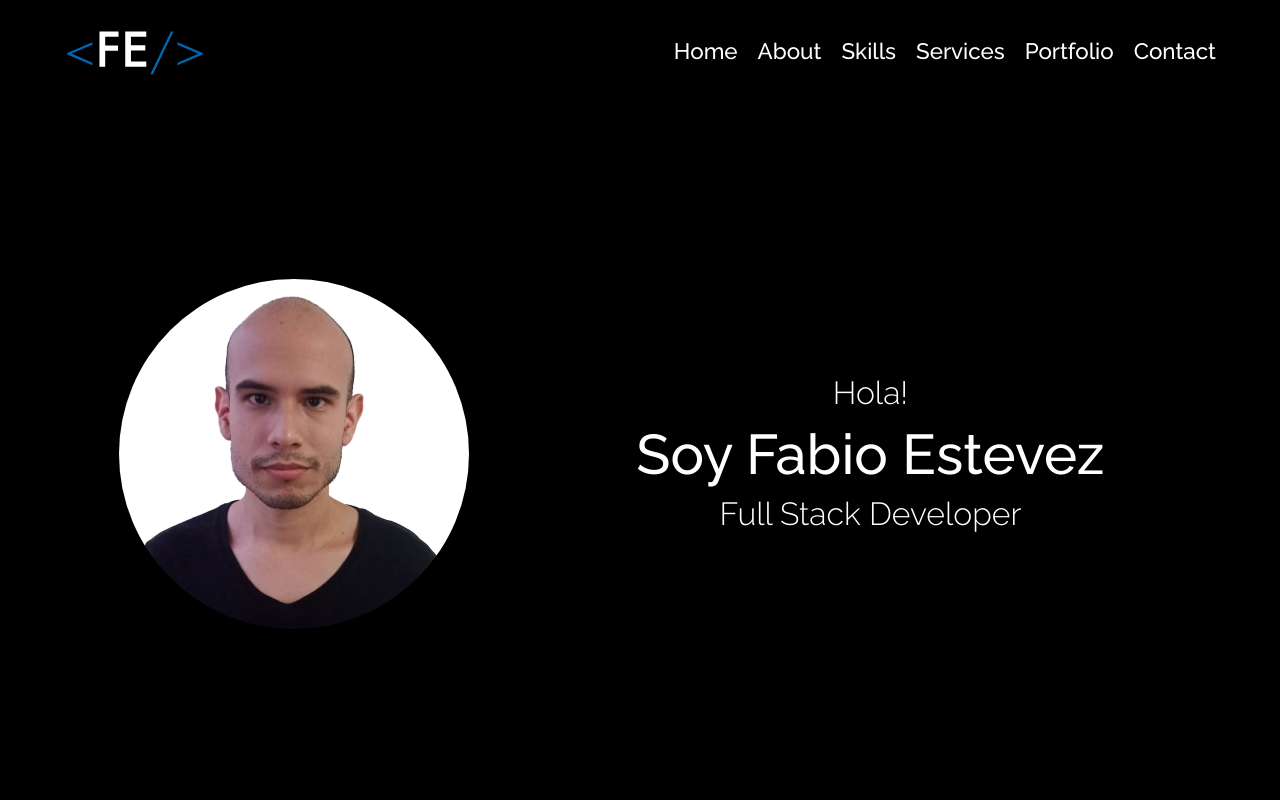
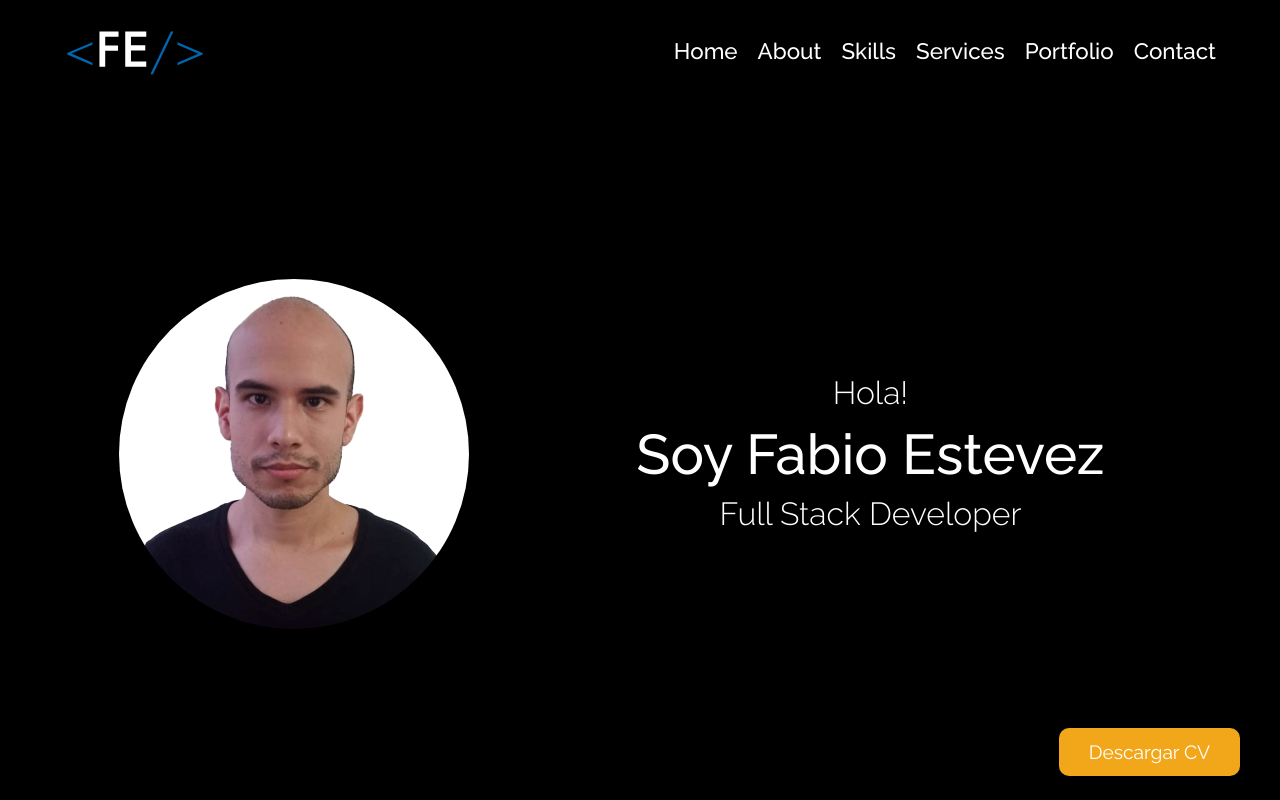
Before and after one commit to padermo/Portfolio, a React (Create React App) app: page / in a window 1280 px wide. Shown: the top 800 px of the page. Built offline with nearby package versions, Linux system fonts and the light colour scheme.

Commit message:
subiendo componente cv terminado

```diff
--- /dev/null
+++ b/src/components/CV/Cv.jsx
@@ -0,0 +1,11 @@
+import React from 'react'
+
+function Cv() {
+  return (
+    <div className='cv'>
+      <a href="https://drive.google.com/file/d/1x7TDWnLCQ_pO7yOg7qXjwZA0gcrV0aZ8/view?usp=share_link" target="_blank" className='cv__link cv__link--opacity'><span className='cv__text'>Descargar CV</span></a>
+    </div>
+  )
+}
+
+export default Cv
--- a/src/components/Header/Header.jsx
+++ b/src/components/Header/Header.jsx
@@ -1,6 +1,7 @@
 import React from 'react'
 import img from "../../assets/images/img_bg_blanco.png"
 import Navbar from '../Navbar/Navbar'
+import Cv from '../CV/Cv'
 
 function Header() {
   return (
@@ -19,6 +20,7 @@ function Header() {
             <h3 className='hero__subtitle'>Full Stack Developer</h3>
           </div>
         </div>
+        <Cv />
       </section>
     </header>
   )
--- a/src/style/style.css
+++ b/src/style/style.css
@@ -458,6 +458,49 @@ body{
   font-weight: 500;
 }
 
+
+/* ----TODO: CV----- */
+.cv{
+  position: fixed;
+  right: 40px;
+  bottom: 20px;
+  z-index: 1000;
+}
+.cv__link{
+  cursor: pointer;
+  display: inline-block;
+  position: relative;
+  border: none;
+  border-radius: 10px;
+  color: #fff;
+  background-color: var(--color-secundary);
+  font-family: inherit;
+  font-size: 1.2rem;
+  font-weight: 400;
+  text-align: center;
+  text-decoration: none;
+  overflow: hidden;
+  padding: 13px 30px;
+}
+.cv__link--opacity::before{
+  content: "";
+  position: absolute;
+  left: 0;
+  top: 0;
+  width: 100%;
+  height: 100%;
+  background-color: #fff;
+  opacity: .3;
+  clip-path: circle(0 at center);
+  transition: clip-path .3s;
+}
+.cv__link--opacity:hover::before{
+  clip-path: circle(100% at center);
+}
+
+
+
+
 @media screen and (max-width: 1024px) {
   .services__info{
     grid-template-columns: 1fr 1fr;
```
